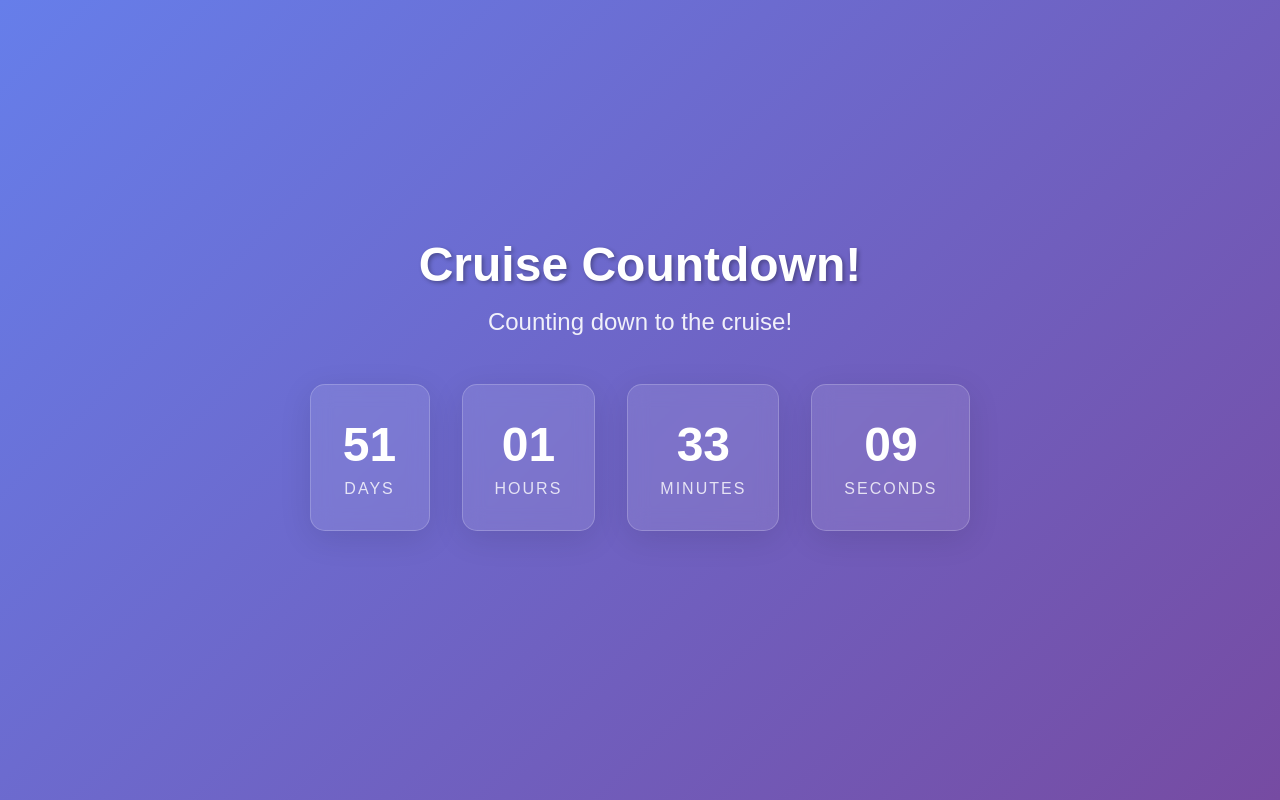
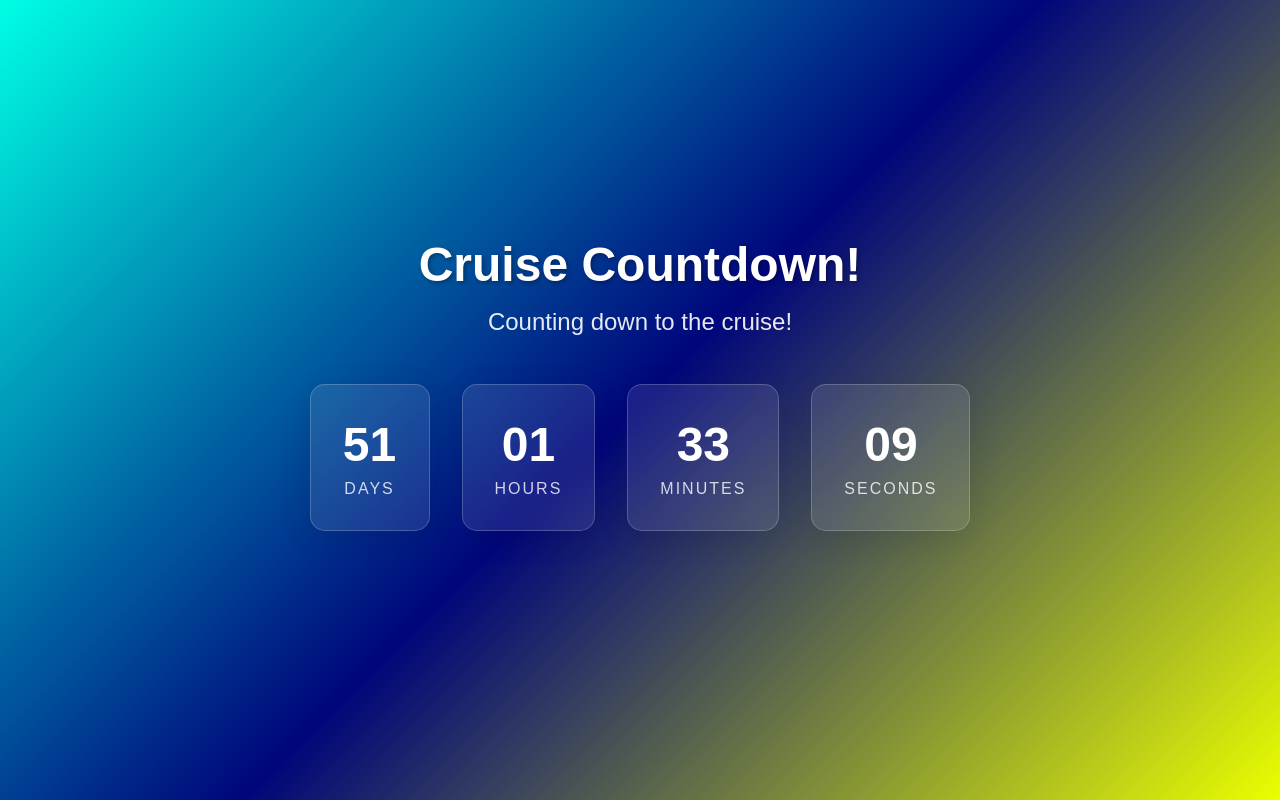
Before and after one commit to eva-akselrad/SimpleTimer, a Flask app: page / in a window 1280 px wide. Run offline with Flask 3, Linux system fonts and the light colour scheme.

Commit message:
slight styling changes and added demo site to readme

```diff
--- a/static/style.css
+++ b/static/style.css
@@ -6,7 +6,7 @@
 
 body {
     font-family: 'Arial', sans-serif;
-    background: linear-gradient(135deg, #667eea 0%, #764ba2 100%);
+    background: linear-gradient(135deg, #00ffe5 0%, #00067b, #eaff00 100%);
     min-height: 100vh;
     display: flex;
     justify-content: center;
```
Also changed, not shown: README.md.
